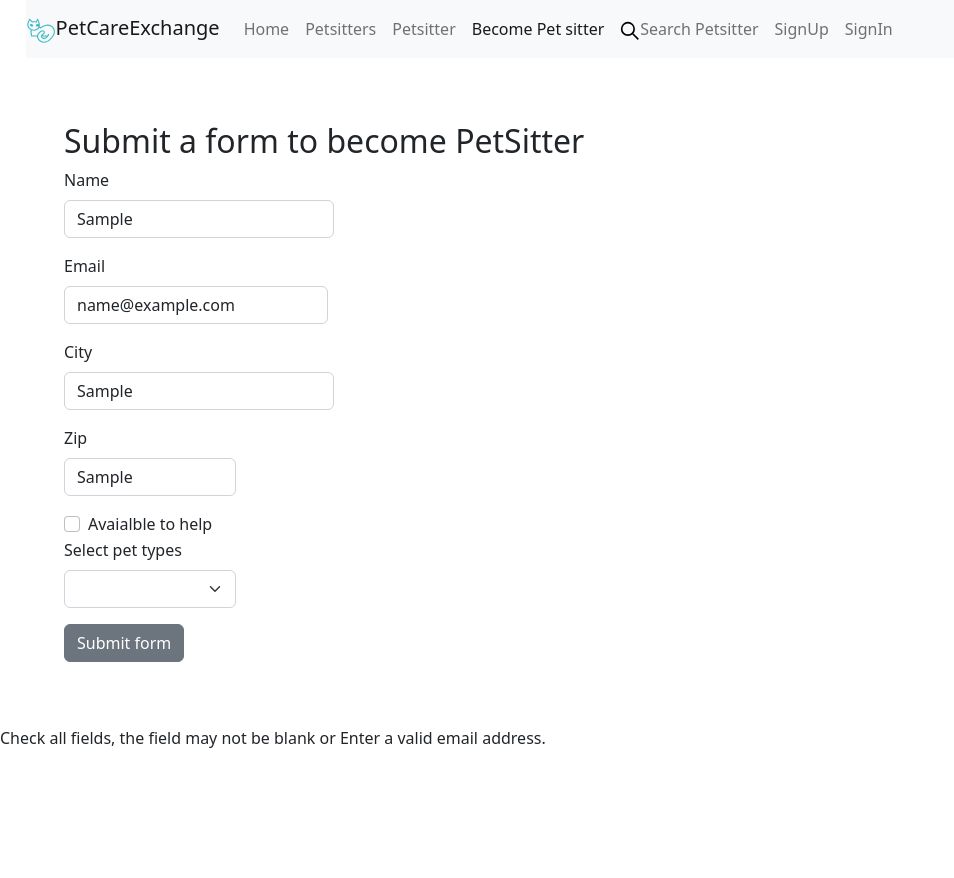
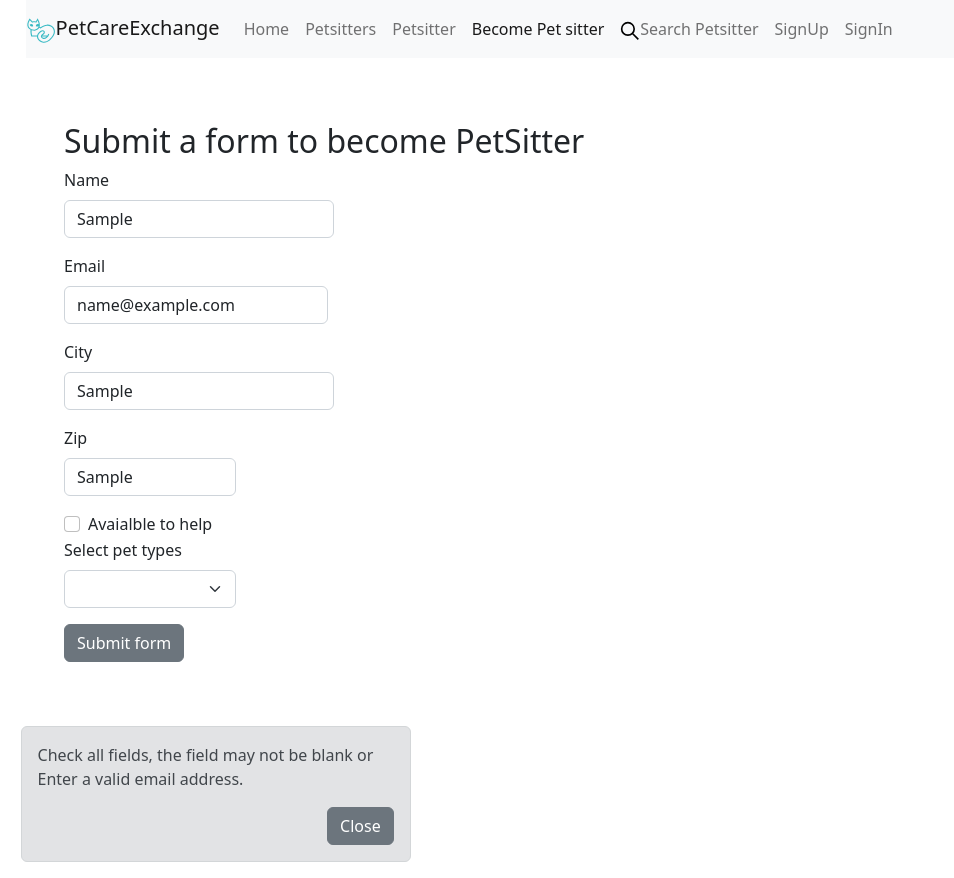
Before and after one commit to viktoriiazolotova/front-end-pet-care-exchange, a React (Create React App) app: page /petsitteraccount in a window 1280 px wide. Both pictures are taken after typing "Sample", "name@example.com", "Sample", "Sample" into the empty fields and a click on the button "Submit form". Shown: the whole page, without its empty margins (0-954 px from the left). Before the commit the page ends 800 px from the top, so only its background shows below. Built offline with nearby package versions, Linux system fonts and the light colour scheme; no server answers.

Commit message:
Add block alert to handle response to form

```diff
--- a/src/components/NewPetsitterForm.css
+++ b/src/components/NewPetsitterForm.css
@@ -1,5 +1,11 @@
+
+.petsitter-alert {
+    margin-left: 5%;
+
+}
+
 .petsitter-form {
-
+ /* background-color: aqua; */
     margin: 5%;
 
 
--- a/src/components/NewPetsitterForm.js
+++ b/src/components/NewPetsitterForm.js
@@ -1,4 +1,5 @@
 import React from "react";
+import Alert from "react-bootstrap/Alert";
 import { Button, Form, FormGroup, Label, Row, Col, Input } from "reactstrap";
 import PropTypes from "prop-types";
 import { useState } from "react";
@@ -18,6 +19,7 @@ const NewPetsitterForm = ({
   responseToPostSitterRequest,
 }) => {
   const [formData, setFormData] = useState(INITIAL_FORM_DATA);
+  const [showAlert, setShowAlert] = useState(false);
 
   const handleNewDataChange = (e) => {
     // console.log(e.target.value);
@@ -140,11 +142,43 @@ const NewPetsitterForm = ({
           </Col>
         </Row>
 
-        <Button type="submit">Submit form</Button>
+        {/* <Button type="submit">Submit form</Button> */}
+
+        <Button type="submit" onClick={() => setShowAlert(true)}>
+          Submit form
+        </Button>
       </Form>
-      <p>
+      <Row>
+        <Col md={4}>
+          <>
+            <Alert
+              className="petsitter-alert"
+              show={showAlert}
+              variant="secondary"
+            >
+              {/* <Alert.Heading>How's it going?!</Alert.Heading> */}
+              <p>
+                {responseToPostSitterRequest
+                  ? `${responseToPostSitterRequest}`
+                  : " "}
+              </p>
+
+              <div className="d-flex justify-content-end">
+                <Button
+                  onClick={() => setShowAlert(false)}
+                  variant="outline-success"
+                >
+                  Close
+                </Button>
+              </div>
+            </Alert>
+          </>
+        </Col>
+      </Row>
+
+      {/* <p>
         {responseToPostSitterRequest ? `${responseToPostSitterRequest}` : " "}
-      </p>
+      </p> */}
     </div>
   );
 };
```
